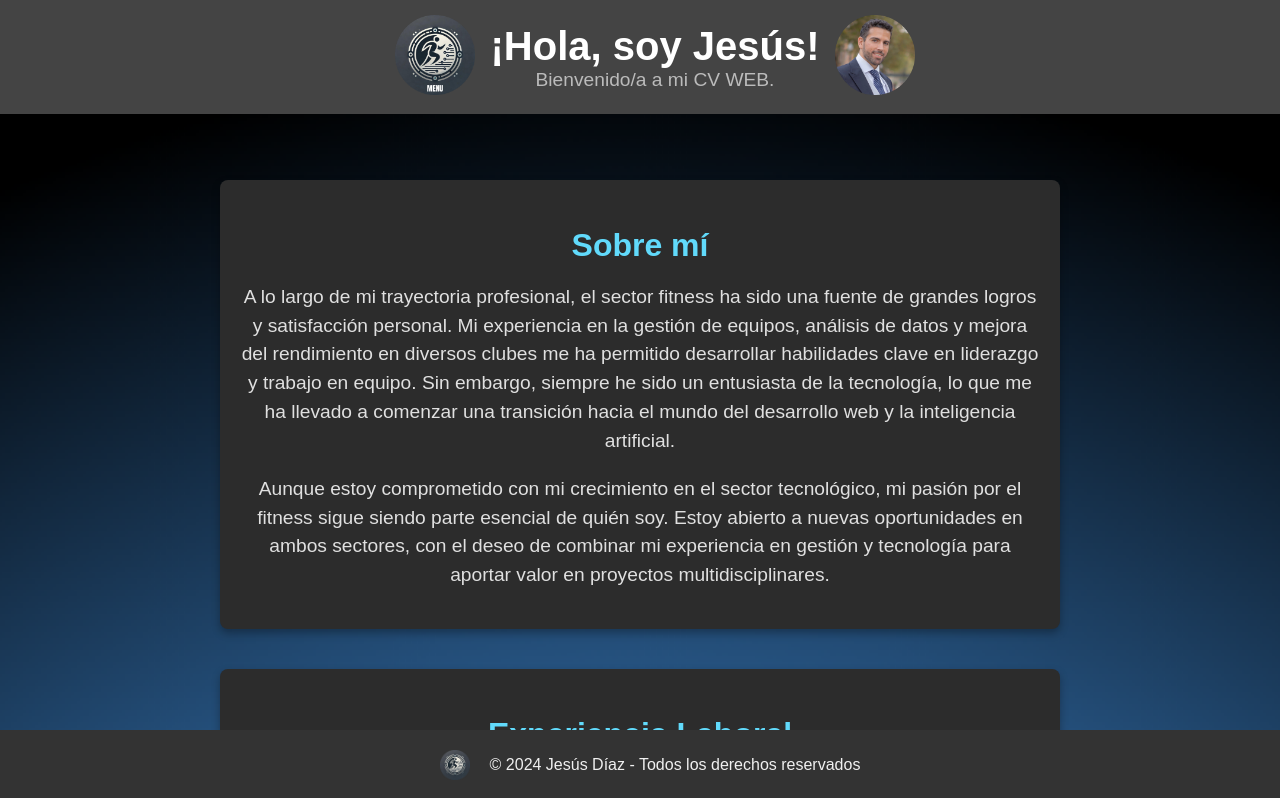
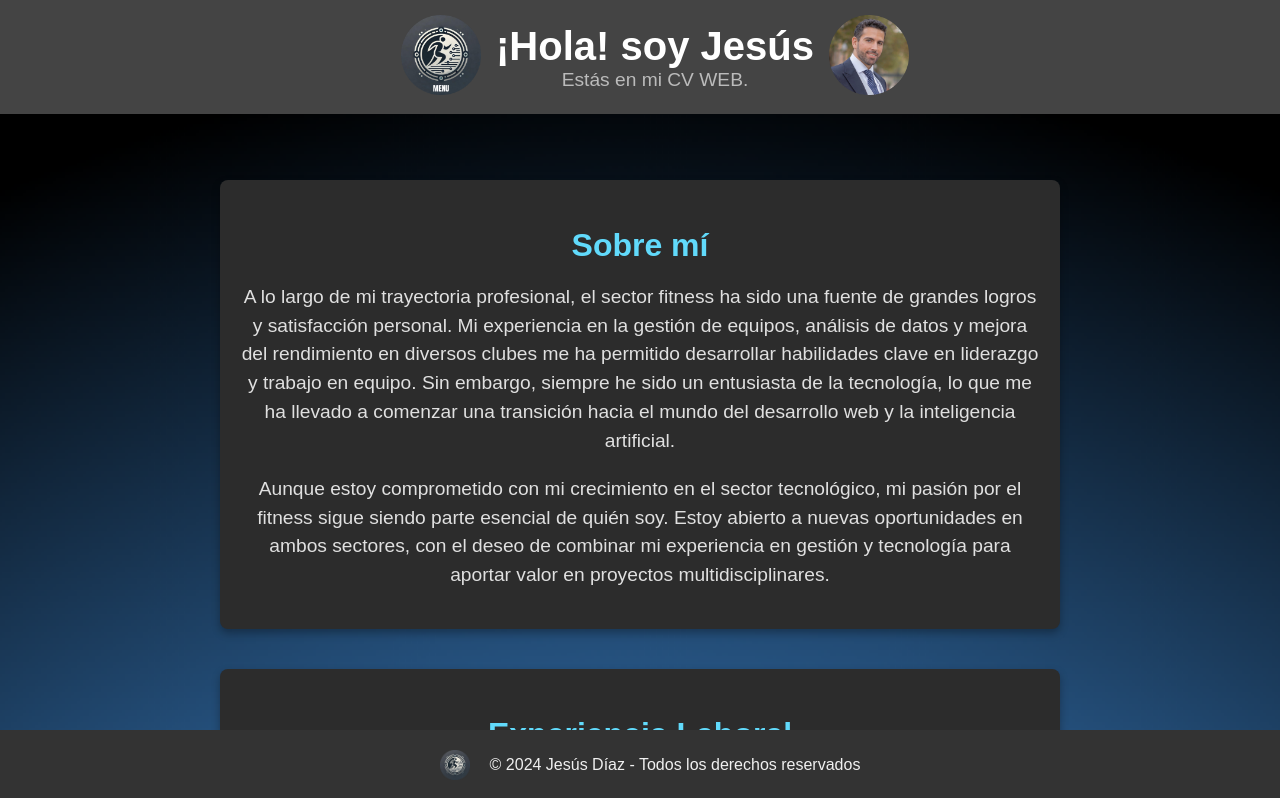
Before and after one commit to jdm1986/mi-curriculum, a React (Create React App) app: page / in a window 1280 px wide. Shown: the top 798 px of the page. Built offline with nearby package versions, Linux system fonts and the light colour scheme.

Commit message:
Estilos 3

```diff
--- a/src/components/Navbar.js
+++ b/src/components/Navbar.js
@@ -28,8 +28,8 @@ function Navbar() {
         </div>
 
         <div className="navbar-text">
-          <h1>¡Hola, soy Jesús!</h1>
-          <p>Bienvenido/a a mi CV WEB.</p>
+          <h1>¡Hola! soy Jesús</h1>
+          <p>Estás en mi CV WEB.</p>
         </div>
 
         <div className="navbar-logo-right">
```
